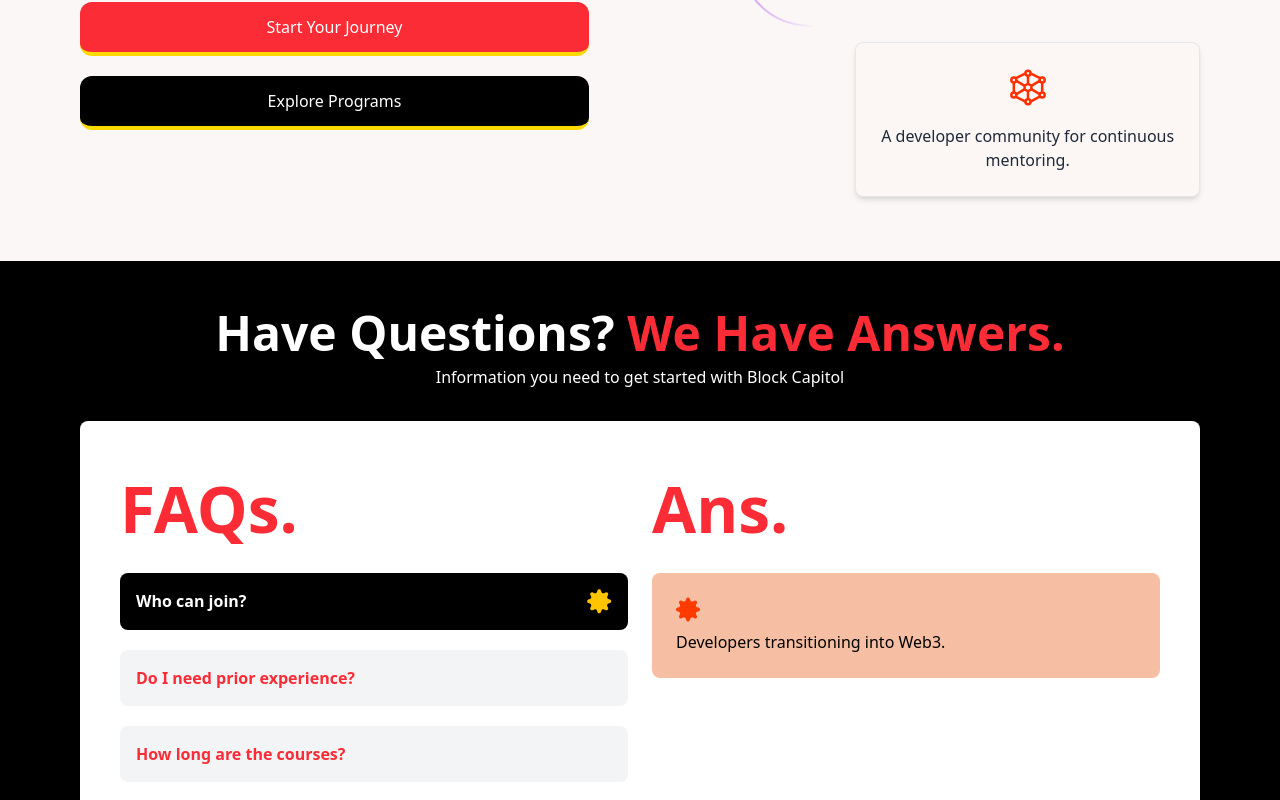
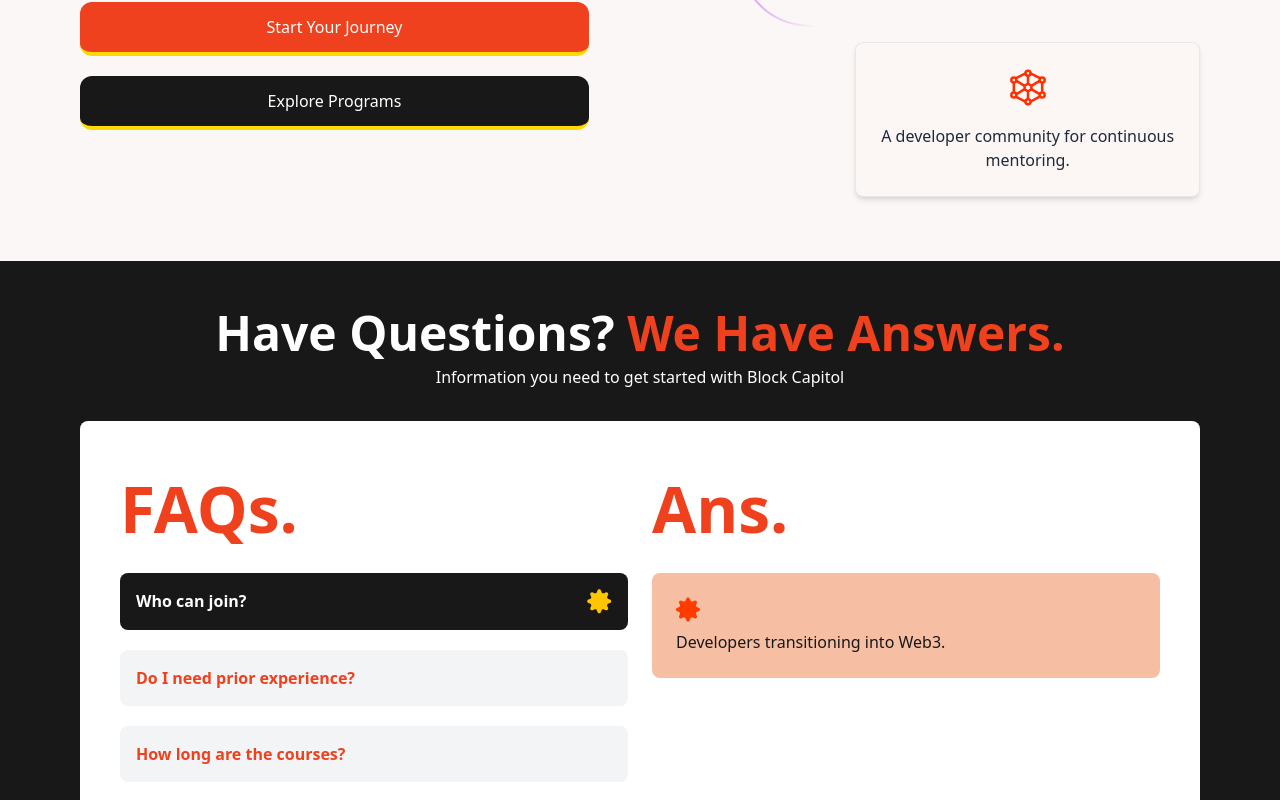
Before and after one commit to roundstone/The-Block-Capitol, a React (Vite) app: page / in a window 1280 px wide. Shown: the part 4095-4895 px from the top of the page. Built offline with nearby package versions, Linux system fonts and the light colour scheme.

Commit message:
Add theme colors and update component styles for consistency

```diff
--- a/src/App.css
+++ b/src/App.css
@@ -1,4 +1,13 @@
 @import "tailwindcss";
+
+@theme {
+  --color-primary: #EF411E; /* Cinabar */
+  --color-secondary: #FE4E16; /* Aerospace Orange */
+  --color-accent: #FEDA02; /* School Bus Yellow */
+  --color-neutral: #AAA8A2; /* Silver */
+  --color-dark: #181818; /* Eerie Black */
+  --color-white: #FFFFFF; /* White */
+}
 
 .hexagon {
   clip-path: polygon(50% 0%, 100% 25%, 100% 75%, 50% 100%, 0% 75%, 0% 25%);
@@ -7,3 +16,7 @@
 .app_container {
   @apply w-full px-3 sm:px-4 lg:px-11 xl:px-20 2xl:px-32 mx-auto;
 }
+
+body {
+  color: var(--color-dark)
+}
--- a/src/components/form/button.tsx
+++ b/src/components/form/button.tsx
@@ -25,9 +25,9 @@
   const baseStyle =
     "px-6 py-3 text-white font-medium rounded-xl transition-all duration-300 border-b-4 border-[#FEDA02] mb-1 min-w-[275.33px] !h-[54px]";
   const styles = {
-    primary: "bg-red-500 hover:bg-[#FF2F00]",
-    secondary: "bg-black hover:bg-gray-800",
-    light: "bg-[#E5E5E5] !text-black hover:bg-gray-100",
+    primary: "bg-primary hover:bg-secondary",
+    secondary: "bg-dark hover:bg-gray-800",
+    light: "bg-white !text-dark hover:bg-gray-100",
   };
 
   return (
--- a/src/components/main/building-the-future.tsx
+++ b/src/components/main/building-the-future.tsx
@@ -36,7 +36,7 @@
           transition={{ duration: 0.6, ease: "easeOut", delay: 0.2 }}
           className="mt-6 lg:mt-0 w-full text-center lg:text-right mr-0 lg:mr-12"
         >
-          <h1 className="text-3xl lg:text-4xl font-bold text-[#FF2F00] leading-snug">
+          <h1 className="text-3xl lg:text-4xl font-bold text-secondary leading-snug">
             Building the Future of <br /> Blockchain, Together
           </h1>
 
--- a/src/components/main/faq.tsx
+++ b/src/components/main/faq.tsx
@@ -30,11 +30,11 @@
   const isInView = useIsInView(ref);
 
   return (
-    <section className="bg-black text-white py-12 app_container" ref={ref}>
+    <section className="bg-dark text-white py-12 app_container" ref={ref}>
       <div className="text-center mb-8">
         <h1 className="text-3xl md:text-5xl font-bold">
           Have Questions?{" "}
-          <span className="text-red-500 max-md:block">We Have Answers.</span>
+          <span className="text-primary max-md:block">We Have Answers.</span>
         </h1>
         <p className="mt-2">
           Information you need to get started with Block Capitol
@@ -42,15 +42,15 @@
       </div>
       <div className="bg-white p-6 md:p-10 rounded-lg flex flex-col md:flex-row gap-6 ">
         <div className="w-full md:w-1/2">
-          <h2 className="text-[64px] font-bold text-red-500">FAQs.</h2>
+          <h2 className="text-[64px] font-bold text-primary">FAQs.</h2>
           <ul className="mt-4 space-y-5">
             {faqs.map((faq, index) => (
               <li
                 key={index}
                 className={`font-bold p-4 rounded-lg cursor-pointer transition-all ${
                   selected === index
-                    ? "bg-black text-white"
-                    : "text-red-500 bg-gray-100"
+                    ? "bg-dark text-white"
+                    : "text-primary bg-gray-100"
                 }`}
                 onClick={() => setSelected(selected === index ? null : index)}
               >
@@ -73,7 +73,7 @@
           </ul>
         </div>
         <div className="hidden md:block md:w-1/2 h-full">
-          <h2 className="text-[64px] font-bold text-red-500 ">Ans.</h2>
+          <h2 className="text-[64px] font-bold text-primary ">Ans.</h2>
           <motion.div
             key={selected}
             initial={{ opacity: 0, x: 20 }}
@@ -82,7 +82,7 @@
             className="w-full bg-[#F6BFA3] h-full p-6 mt-4 rounded-lg"
           >
             <img src="./a-badge.svg" alt="" />
-            <p className="mt-2 text-black">
+            <p className="mt-2 text-dark">
               {selected !== null && faqs[selected].answer}
             </p>
           </motion.div>
--- a/src/components/main/footer.tsx
+++ b/src/components/main/footer.tsx
@@ -37,7 +37,7 @@
               aria-label="Email address"
             />
           </label>
-          <button className="bg-[#FF2F00] px-4 py-2 hover:bg-red-700 flex justify-center items-center self-stretch my-auto font-medium tracking-wide leading-none text-white whitespace-nowrap min-h-12">
+          <button className="bg-secondary px-4 py-2 hover:bg-red-700 flex justify-center items-center self-stretch my-auto font-medium tracking-wide leading-none text-white whitespace-nowrap min-h-12">
             Subscribe
           </button>
         </div>
--- a/src/components/main/hero.tsx
+++ b/src/components/main/hero.tsx
@@ -11,7 +11,6 @@
 
       {/* Hero Content */}
       <div className="pt-24 ">
-        {" "}
         {/* Add padding-top to avoid overlap with sticky navbar */}
         <motion.div
           initial={{ opacity: 0, y: 20 }}
@@ -20,7 +19,7 @@
           className="mt-10 text-center max-md:px-12"
         >
           <h1 className="text-4xl md:text-6xl font-bold">
-            Make the Switch to <span className="text-red-500 italic">Web3</span>
+            Make the Switch to <span className="text-primary italic">Web3</span>
           </h1>
           <p className="text-gray-700 mt-4">
             Don’t limit it to just web2 development; decentralize your skills
--- a/src/components/main/join-network.tsx
+++ b/src/components/main/join-network.tsx
@@ -18,7 +18,7 @@
         transition={{ duration: 0.6, ease: "easeOut" }}
         className="max-w-[509px] text-center md:text-left"
       >
-        <h1 className="text-3xl lg:text-5xl font-extrabold text-black leading-tight">
+        <h1 className="text-3xl lg:text-5xl font-extrabold text-dark leading-tight">
           Join a Network of <br /> Engineers, Builders, <br /> and Innovators{" "}
           <br />
           Changing Web3
--- a/src/components/main/who-we-are.tsx
+++ b/src/components/main/who-we-are.tsx
@@ -20,7 +20,7 @@
           initial={{ opacity: 0, y: -20 }}
           animate={isInView ? { opacity: 1, y: 0 } : {}}
           transition={{ duration: 0.6 }}
-          className="text-3xl md:text-5xl font-bold text-[#FF2F00]"
+          className="text-3xl md:text-5xl font-bold text-secondary"
         >
           The Decentralized Environment.
         </motion.h1>
@@ -33,13 +33,7 @@
           Practical instructions, experienced coaching, and a lively community,
           all in one place.
         </motion.p>
-        {/* <img
-          src="./brush-strokes.png"
-          alt=""
-          className="absolute left-1/2 top-28 transform -translate-x-1/2"
-          width={336.47}
-          height={28.37}
-        /> */}
+
         <motion.img
           src="./brush-strokes.png"
           alt=""
@@ -50,16 +44,6 @@
           animate={isInView ? { opacity: 1, scale: 1 } : {}}
           transition={{ delay: 0.3, duration: 0.6 }}
         />
-
-        {/* <motion.p
-          initial={{ opacity: 0 }}
-          animate={isInView ? { opacity: 1 } : {}}
-          transition={{ delay: 0.3, duration: 0.6 }}
-          className="mt-4 text-gray-700"
-        >
-          Practical instructions, experienced coaching, and a lively community,
-          all in one place.
-        </motion.p> */}
 
         <div className="flex justify-center gap-4 mt-6">
           {["/d-1.png", "/d-2.png", "/d-1.png"].map((src, index) => (
--- a/src/components/not-found.tsx
+++ b/src/components/not-found.tsx
@@ -8,7 +8,7 @@
     <div className="flex min-h-screen flex-col bg-[#F8FAFC]">
       <div className="flex grow items-center px-6 xl:px-10">
         <div className="mx-auto text-center">
-          <h3 className="text-3xl md:text-4xl font-bold text-[#FF2F00]">
+          <h3 className="text-3xl md:text-4xl font-bold text-secondary">
             Sorry, the page was not found
           </h3>
           <p className="mt-3 text-sm leading-loose text-gray-500 lg:mt-6 lg:text-base lg:leading-loose">
```
Also changed, not shown: src/components/main/navbar.tsx (+6 -11 lines).
